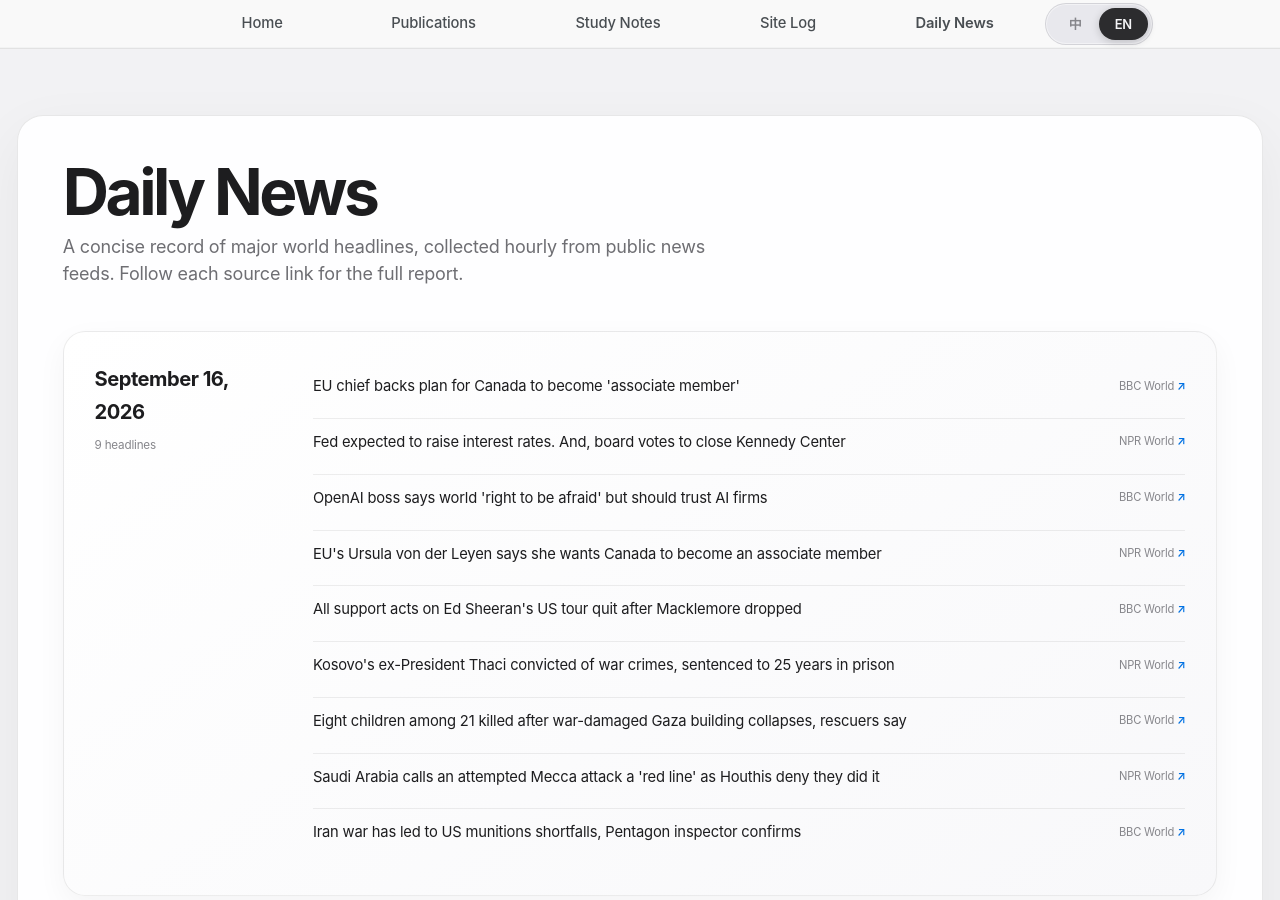
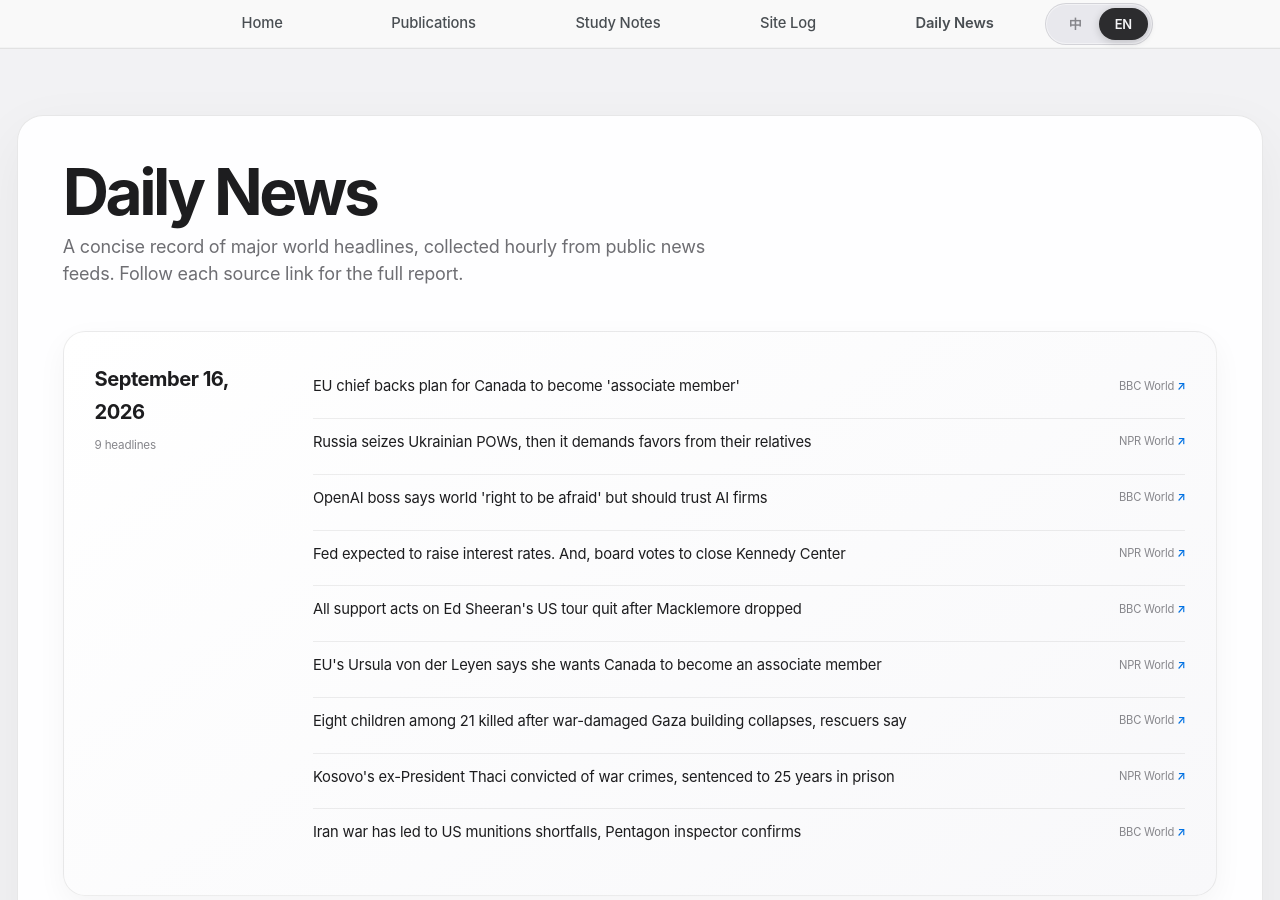
Before and after one commit to HaoxiangLuo/HaoxiangLuo.github.io, a Jekyll site: the page built from _pages/daily-news.html, in a window 1280 px wide and 900 px high. Built offline with Jekyll 4.4.1, drawn with Linux system fonts in a browser that asks for light colours; a style sheet for code colours, icons or effects is not loaded.

Commit message:
Update daily news 2026-09-16

```diff
--- a/_data/daily_news.json
+++ b/_data/daily_news.json
@@ -1,5 +1,5 @@
 {
-  "updated_at": "2026-09-16T21:27:05+08:00",
+  "updated_at": "2026-09-16T22:26:20+08:00",
   "days": [
     {
       "date": "2026-09-16",
@@ -10,9 +10,9 @@
           "url": "https://www.bbc.co.uk/news/articles/cjwyzrr9d3dko?at_medium=RSS&at_campaign=rss"
         },
         {
-          "title": "Fed expected to raise interest rates. And, board votes to close Kennedy Center",
+          "title": "Russia seizes Ukrainian POWs, then it demands favors from their relatives",
           "source": "NPR World",
-          "url": "https://www.npr.org/2026/09/16/g-s1-143569/up-first-newsletter-fed-reserve-interest-rates-iran-war-kennedy-center-contraception"
+          "url": "https://www.npr.org/2026/09/16/nx-s1-5904423/russia-seizes-ukrainian-pows-then-it-demands-favors-from-their-relatives"
         },
         {
           "title": "OpenAI boss says world 'right to be afraid' but should trust AI firms",
@@ -20,9 +20,9 @@
           "url": "https://www.bbc.co.uk/news/articles/cqx2zpj4y525o?at_medium=RSS&at_campaign=rss"
         },
         {
-          "title": "EU's Ursula von der Leyen says she wants Canada to become an associate member",
+          "title": "Fed expected to raise interest rates. And, board votes to close Kennedy Center",
           "source": "NPR World",
-          "url": "https://www.npr.org/2026/09/16/nx-s1-5970985/canada-become-eu-associate-member"
+          "url": "https://www.npr.org/2026/09/16/g-s1-143569/up-first-newsletter-fed-reserve-interest-rates-iran-war-kennedy-center-contraception"
         },
         {
           "title": "All support acts on Ed Sheeran's US tour quit after Macklemore dropped",
@@ -30,9 +30,9 @@
           "url": "https://www.bbc.co.uk/news/articles/c3vgyn49y4l7o?at_medium=RSS&at_campaign=rss"
         },
         {
-          "title": "Kosovo's ex-President Thaci convicted of war crimes, sentenced to 25 years in prison",
+          "title": "EU's Ursula von der Leyen says she wants Canada to become an associate member",
           "source": "NPR World",
-          "url": "https://www.npr.org/2026/09/16/g-s1-143560/kosovo-former-president-war-crimes"
+          "url": "https://www.npr.org/2026/09/16/nx-s1-5970985/canada-become-eu-associate-member"
         },
         {
           "title": "Eight children among 21 killed after war-damaged Gaza building collapses, rescuers say",
@@ -40,9 +40,9 @@
           "url": "https://www.bbc.co.uk/news/articles/cvp8d00j9gg5o?at_medium=RSS&at_campaign=rss"
         },
         {
-          "title": "Saudi Arabia calls an attempted Mecca attack a 'red line' as Houthis deny they did it",
+          "title": "Kosovo's ex-President Thaci convicted of war crimes, sentenced to 25 years in prison",
           "source": "NPR World",
-          "url": "https://www.npr.org/2026/09/16/g-s1-143554/saudi-arabia-attempted-mecca-attack"
+          "url": "https://www.npr.org/2026/09/16/g-s1-143560/kosovo-former-president-war-crimes"
         },
         {
           "title": "Iran war has led to US munitions shortfalls, Pentagon inspector confirms",
```
